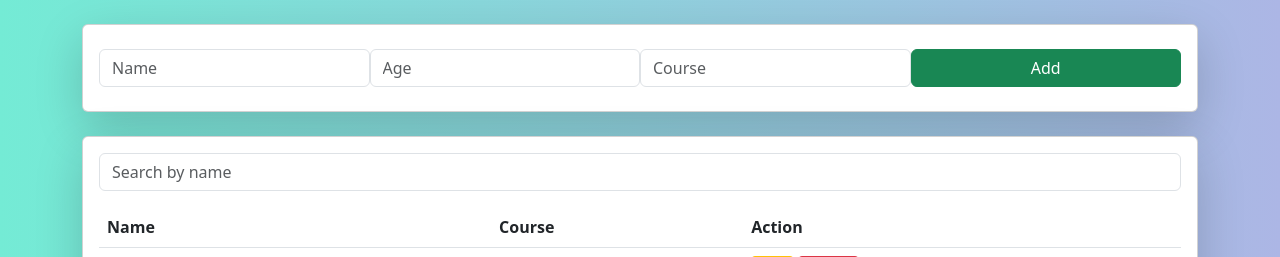
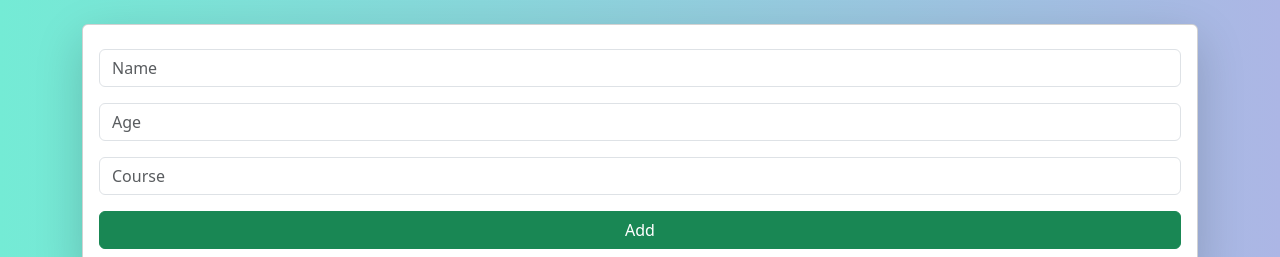
Before and after one commit to 23221A0567/Student-Management-System, a Flask app: page / in a window 1280 px wide. Shown: the part 56-313 px from the top of the page. Run offline with Flask 3, Linux system fonts and the light colour scheme; the visitor is signed in with stand-in values (Sample User, id 1); data comes from the database, SQL or seed files in the repository.

```diff
--- a/templates/index.html
+++ b/templates/index.html
@@ -18,10 +18,10 @@
 
     <div class="card p-4 shadow-lg">
         <form action="/add" method="post" class="row g-3">
-            <input type="text" name="name" class="form-control col" placeholder="Name" required>
-            <input type="text" name="age" class="form-control col" placeholder="Age" required>
-            <input type="text" name="course" class="form-control col" placeholder="Course" required>
-            <button class="btn btn-success col">Add</button>
+            <input type="text" name="name" class="form-control" placeholder="Name" required>
+            <input type="text" name="age" class="form-control" placeholder="Age" required>
+            <input type="text" name="course" class="form-control" placeholder="Course" required>
+            <button class="btn btn-success">Add</button>
         </form>
     </div>
 
```
